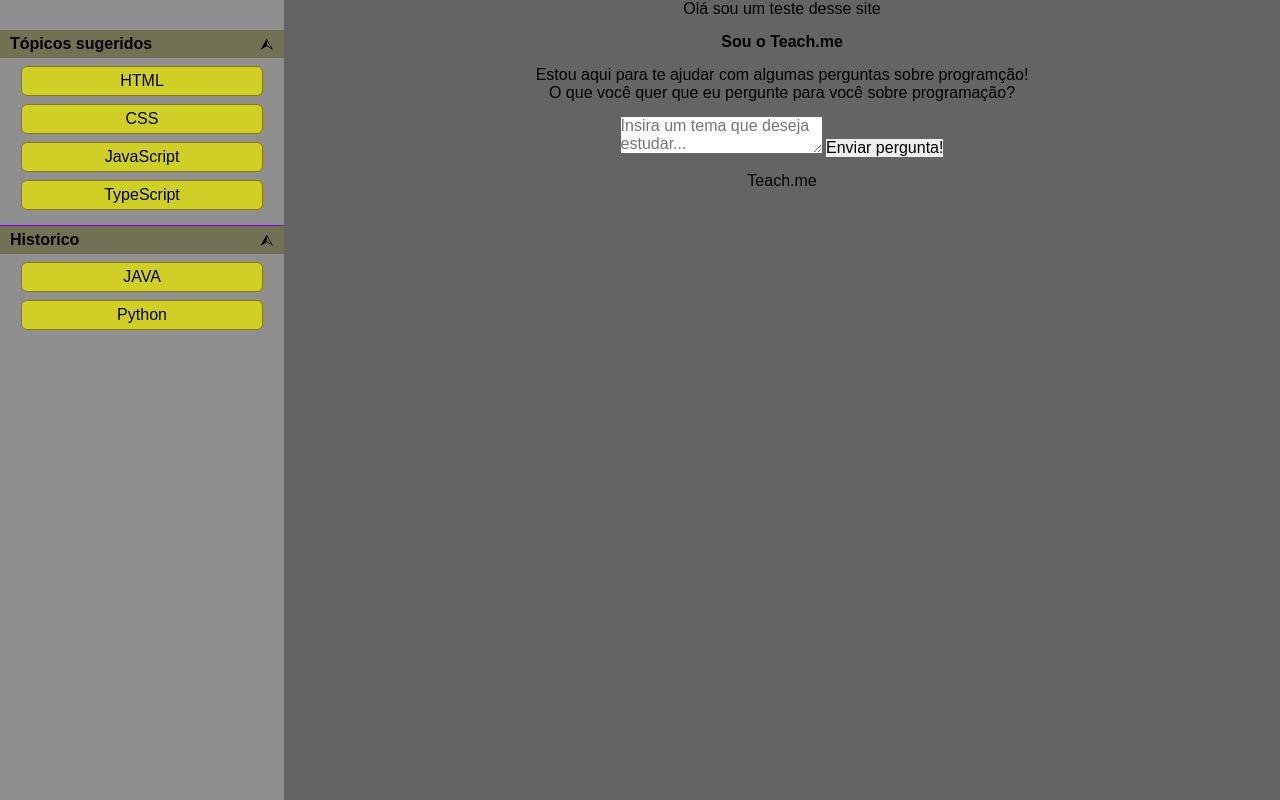
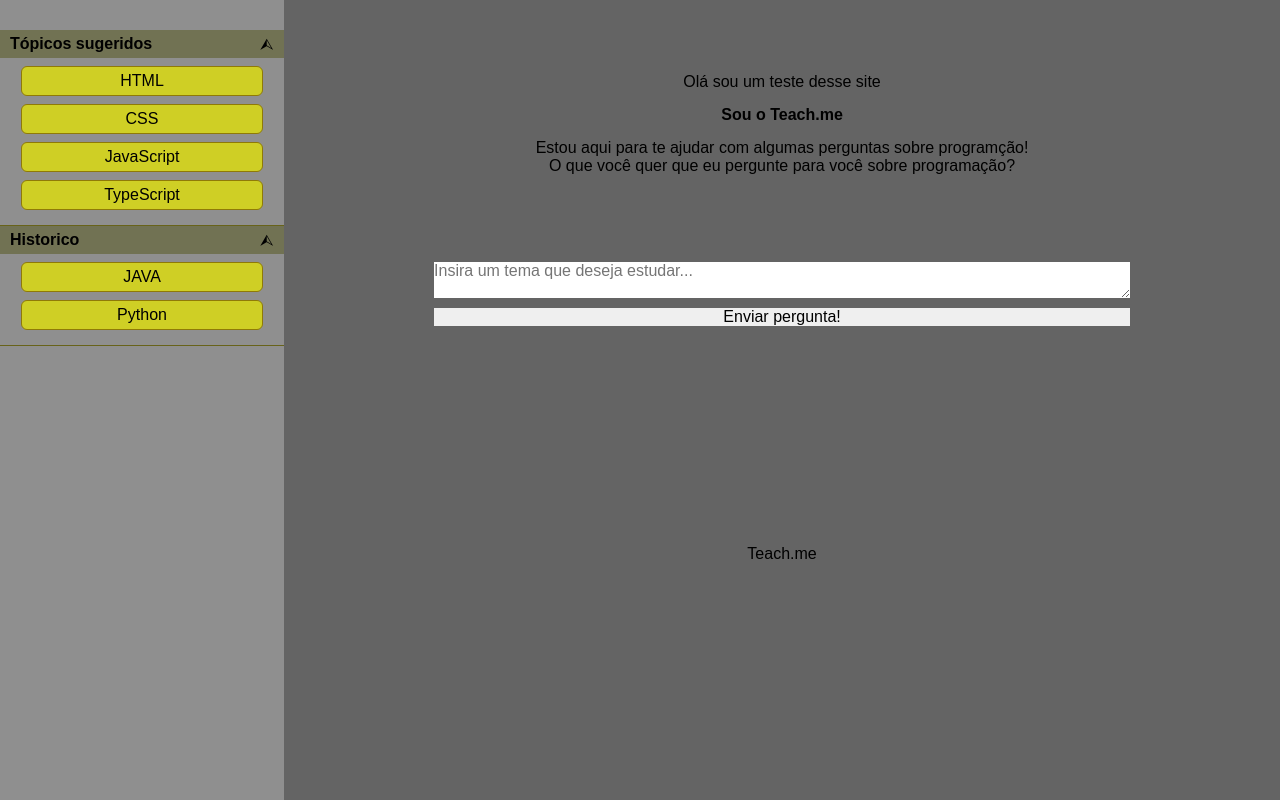
Before and after one commit to thony178/Teach-me, a plain HTML site: page linguagem/index.html in a window 1280 px wide. Drawn offline with Linux system fonts and the light colour scheme.

Commit message:
Atualização

```diff
--- a/linguagem/style.css
+++ b/linguagem/style.css
@@ -3,7 +3,7 @@
     --background-1: #000000;
     --cor-de-fundo-1:#8f8f8f;
     --cor-de-fundo-2:#646464;
-    --borda-1:#8000ff;
+    --borda-1:#68631a;
     --borda-2:#ff00ae;
     --primary:#717253;
     --segundary:#ff0000;
@@ -64,7 +64,7 @@
 }
 
 details.Historico {
-
+    border-bottom: 1px solid var(--borda-1);
 }
 
 .Historico summary {
@@ -115,7 +115,6 @@
     flex-direction: column;
     gap: 15px;
     text-align: center;
-    height: 100%;
 }
 
 .Inicial {
@@ -125,4 +124,22 @@
     align-items: center;
     gap: 15px;
     text-align: center;
+    height: 100%;
 }
+
+.Chat {
+    height: 100%;
+    display: flex;
+    flex-direction: column;
+    gap: 10px;
+}
+
+.Rodape {
+    height: 100%;
+    padding: 20px;
+}
+
+.Rodape p {
+    text-align: center;
+    font-weight: 500;
+}
```
